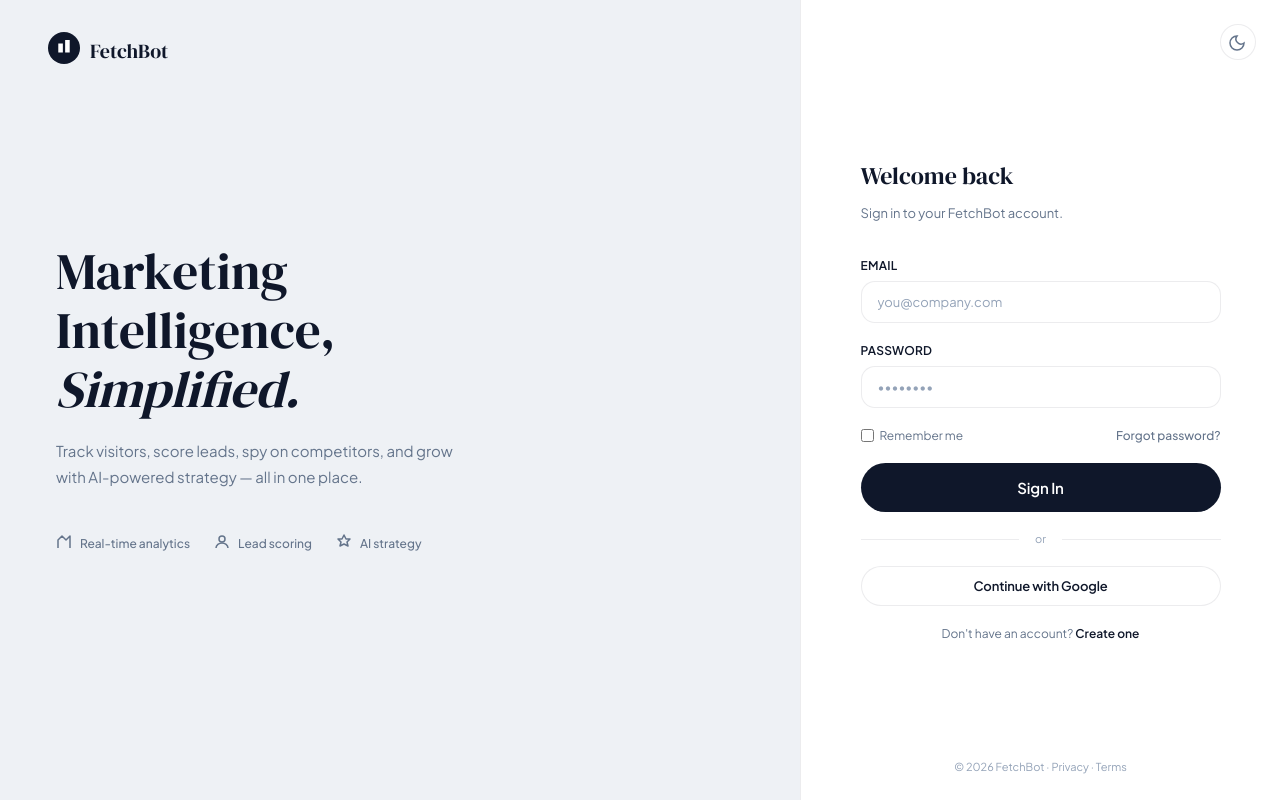
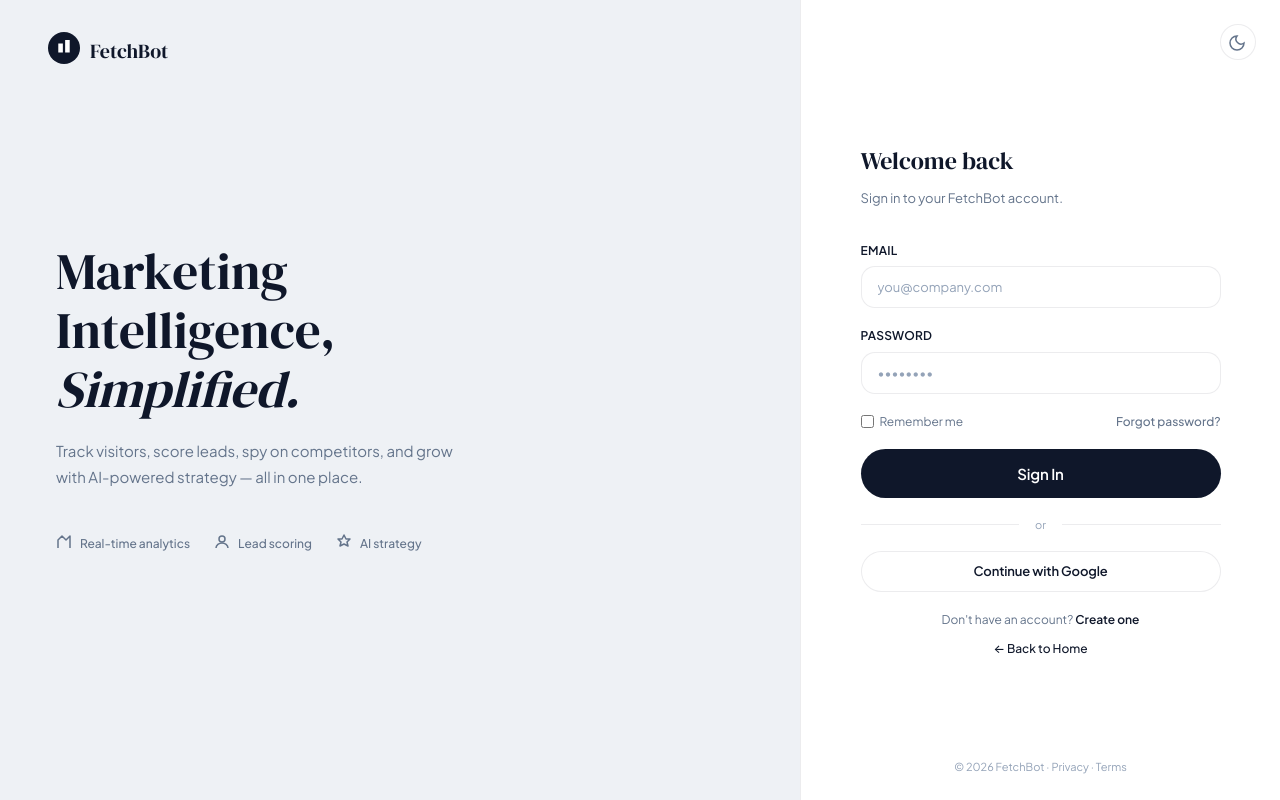
Before and after one commit to Ifthikar20/ftb-api-26, a Vue app in the folder frontend/: page /login in a window 1280 px wide. Built offline with nearby package versions, Linux system fonts and the light colour scheme; no server answers.

Commit message:
fix: make landing page accessible from login + when authenticated

```diff
--- a/frontend/src/pages/auth/LoginPage.vue
+++ b/frontend/src/pages/auth/LoginPage.vue
@@ -33,6 +33,9 @@
 
       <p class="auth-switch">
         Don't have an account? <router-link to="/register">Create one</router-link>
+      </p>
+      <p class="auth-switch" style="margin-top: -8px">
+        <router-link to="/" style="font-weight: 500;">← Back to Home</router-link>
       </p>
     </form>
   </AuthLayout>
--- a/frontend/src/router/index.js
+++ b/frontend/src/router/index.js
@@ -16,7 +16,7 @@ const routes = [
         path: '/',
         name: 'landing',
         component: () => import('@/pages/LandingPage.vue'),
-        meta: { guest: true }
+        meta: { public: true }
     },
     {
         path: '/welcome',
@@ -105,7 +105,12 @@ router.beforeEach(async (to, from, next) => {
         return next({ name: 'login', query: { redirect: to.fullPath } })
     }
 
-    // If guest visits a guest-only page but is already logged in, go to dashboard
+    // Public pages (like landing) are accessible to everyone
+    if (to.meta.public) {
+        return next()
+    }
+
+    // If guest visits a guest-only page (login/register) but is already logged in, go to dashboard
     if (to.meta.guest && auth.isAuthenticated) {
         return next({ name: 'dashboard' })
     }
```
